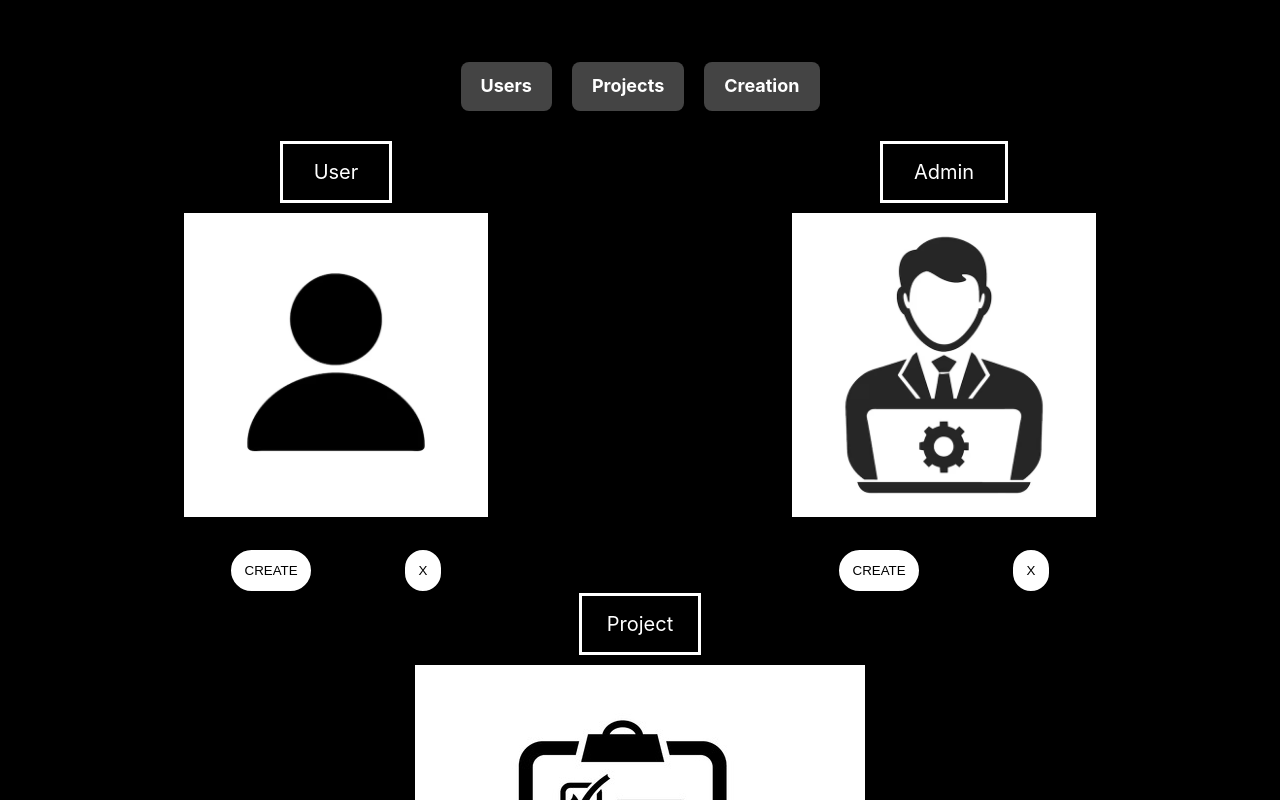
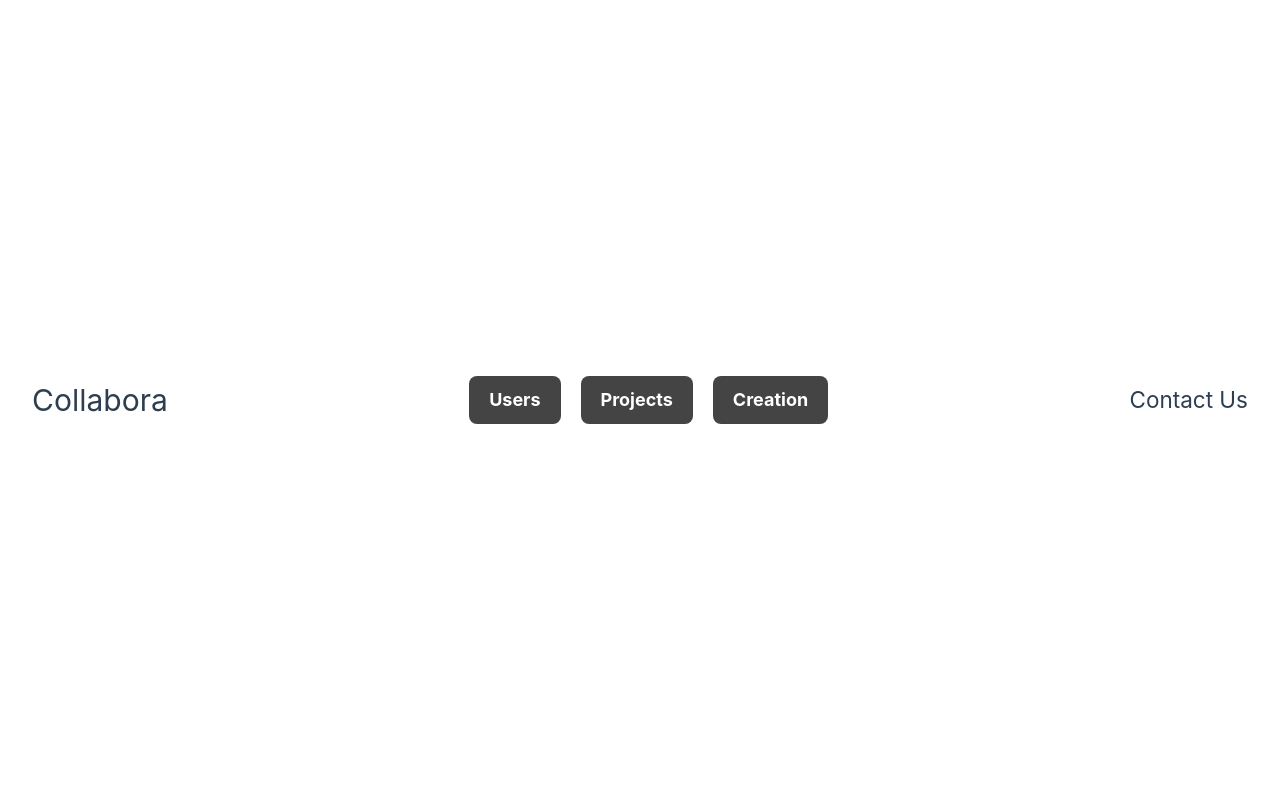
Before and after one commit to bluntwise/Collabora-front, a Vue app: page /creation in a window 1280 px wide. Built offline with nearby package versions, Linux system fonts and the light colour scheme.

Commit message:
[ADD] fix header

```diff
--- a/src/assets/main.css
+++ b/src/assets/main.css
@@ -3,12 +3,12 @@
 #app {
 
 
-  padding: 2rem;
+  padding: 0 2rem;
   font-weight: normal;
 
   width: 100%; /* Facultatif */
   height: 100vh;
-  background-color: black; /* Juste pour visualisation */
+  background-color: white; /* Juste pour visualisation */
   overflow: auto;
 
 }
--- a/src/components/creation/CardProject.vue
+++ b/src/components/creation/CardProject.vue
@@ -1,6 +1,6 @@
 <template>
   <article>
-    <span class="description">{{ description }}</span>
+<!--    <span class="description">{{ description }}</span>-->
     <img class="logoUser" :src="avatar" alt="img">
     <div class="button_group">
       <button @click="onClickButtonShow">{{ button_caption }}</button>
@@ -57,7 +57,7 @@ article{
 }
 
 .button_group{
-  margin-top: 2em;
+  margin-top: 1em;
   width: 100%;
   display: flex;
   flex-direction: row;
@@ -68,7 +68,8 @@ article{
     width: fit-content;
     padding : 1em;
     border-radius: 5em;
-    border-style: solid;
+    background-color: white;
+    border : 1px solid black;
   }
 }
 </style>
--- a/src/components/layout/BaseHeader.vue
+++ b/src/components/layout/BaseHeader.vue
@@ -1,10 +1,20 @@
 <template>
-  <menu-home></menu-home>
+  <div>
+
+    <h1>Collabora</h1>
+    <menu-home></menu-home>
+    <h2>Contact Us</h2>
+  </div>
 </template>
 <script setup lang="ts">
 import MenuHome from "@/components/menuHome.vue";
 </script>
 
 <style scoped>
-
+div{
+  display: flex;
+  height: fit-content;
+  flex-direction: row;
+  justify-content: space-between;
+}
 </style>
```
